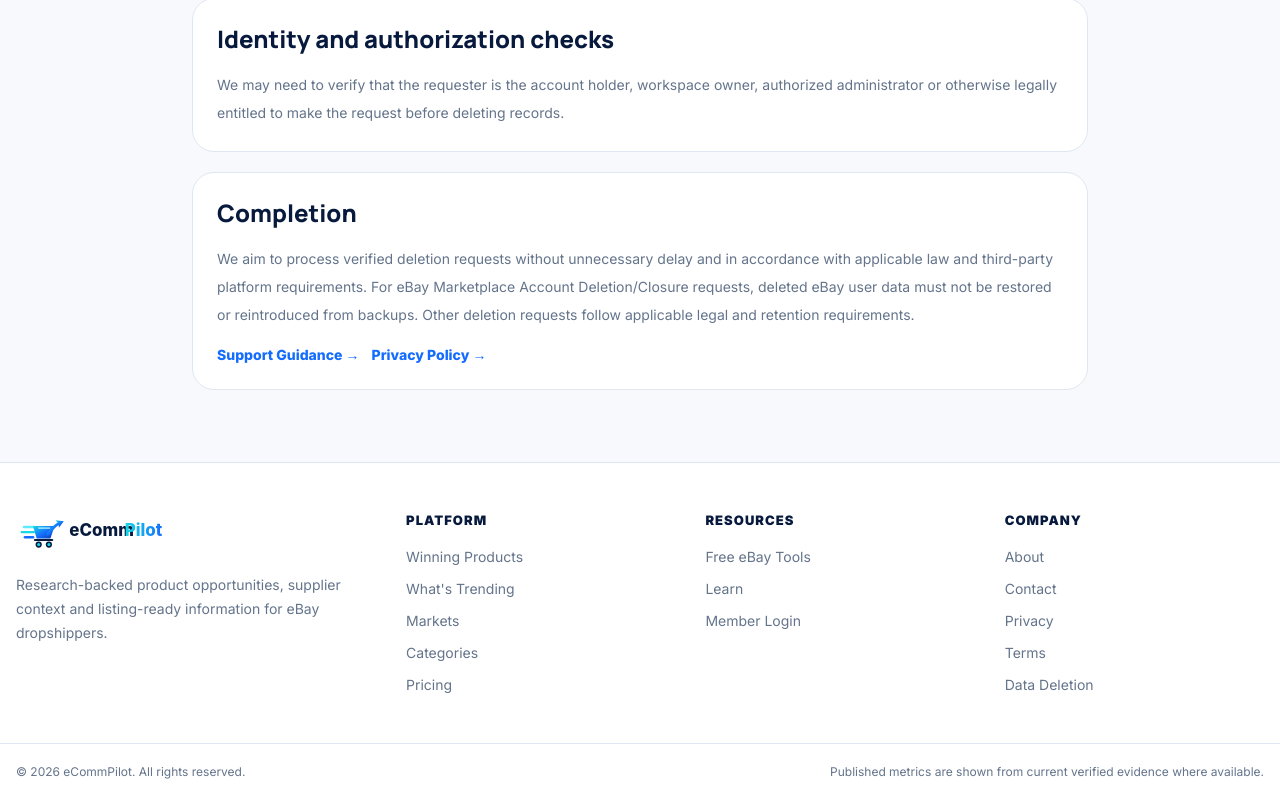
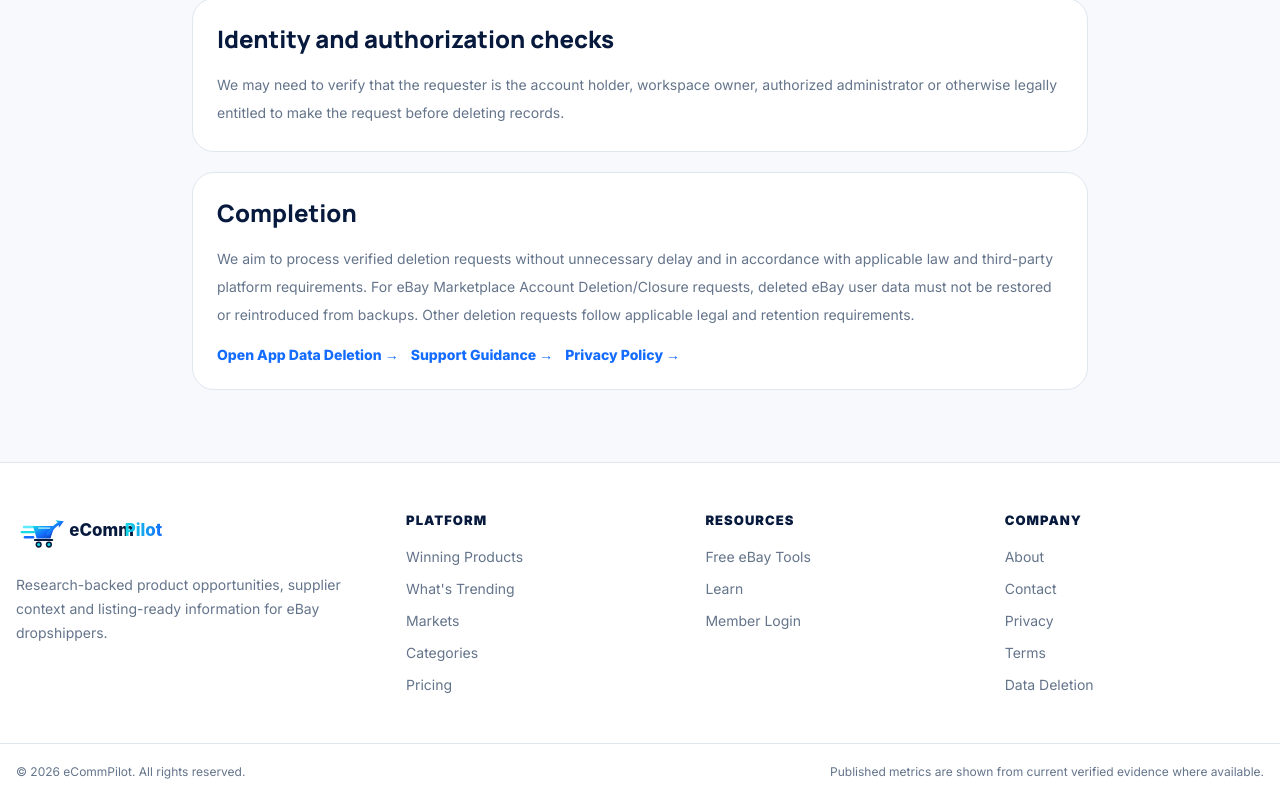
Before and after one commit to ponzey717/ecommpilot-main, a Next.js app: page /data-deletion in a window 1280 px wide. Shown: the part 1591-2391 px from the top of the page. Built offline with nearby package versions, Linux system fonts and the light colour scheme; no server answers.

Commit message:
fix: complete EP-10 validation gates

```diff
--- a/src/app/data-deletion/page.tsx
+++ b/src/app/data-deletion/page.tsx
@@ -65,7 +65,7 @@ export default function DataDeletionPage() {
                 identifiers and associated personal payloads from active storage and removes a
                 matching connected eBay seller account and its stored OAuth credentials. The
                 operational record kept for compliance contains the notification identifier,
-                processing time and aggregate match counts, not the deleted user's identifiers.
+                processing time and aggregate match counts, not the deleted user&apos;s identifiers.
               </p>
               <p>
                 This automated process is separate from an eCommPilot workspace-user deletion
@@ -101,6 +101,12 @@ export default function DataDeletionPage() {
               </p>
               <div className="flex flex-wrap gap-3">
                 <Link
+                  href={routes.appDataDeletion}
+                  className="text-sm font-extrabold text-[var(--blue)]"
+                >
+                  Open App Data Deletion →
+                </Link>
+                <Link
                   href={routes.support}
                   className="text-sm font-extrabold text-[var(--blue)]"
                 >
--- a/src/app/error.tsx
+++ b/src/app/error.tsx
@@ -1,4 +1,6 @@
 "use client";
+
+import Link from "next/link";
 
 export default function ErrorPage({
   reset,
@@ -21,9 +23,9 @@ export default function ErrorPage({
             <button type="button" className="button button-primary" onClick={() => reset()}>
               Try again
             </button>
-            <a href="/" className="button button-secondary">
+            <Link href="/" className="button button-secondary">
               Back to eCommPilot
-            </a>
+            </Link>
           </div>
         </div>
       </div>
--- a/src/components/site/footer.tsx
+++ b/src/components/site/footer.tsx
@@ -17,7 +17,7 @@ export function SiteFooter() {
           <p className="footer-heading">Platform</p>
           <div className="mt-4 grid gap-3 text-sm text-[var(--muted)]">
             <Link href={routes.winningProducts}>Winning Products</Link>
-            <Link href={routes.trending}>What's Trending</Link>
+            <Link href={routes.trending}>What&apos;s Trending</Link>
             <Link href={routes.markets}>Markets</Link>
             <Link href={routes.categories}>Categories</Link>
             <Link href={routes.pricing}>Pricing</Link>
```
Also changed, not shown: 1 other file (tests, documents, lock files or other folders).
